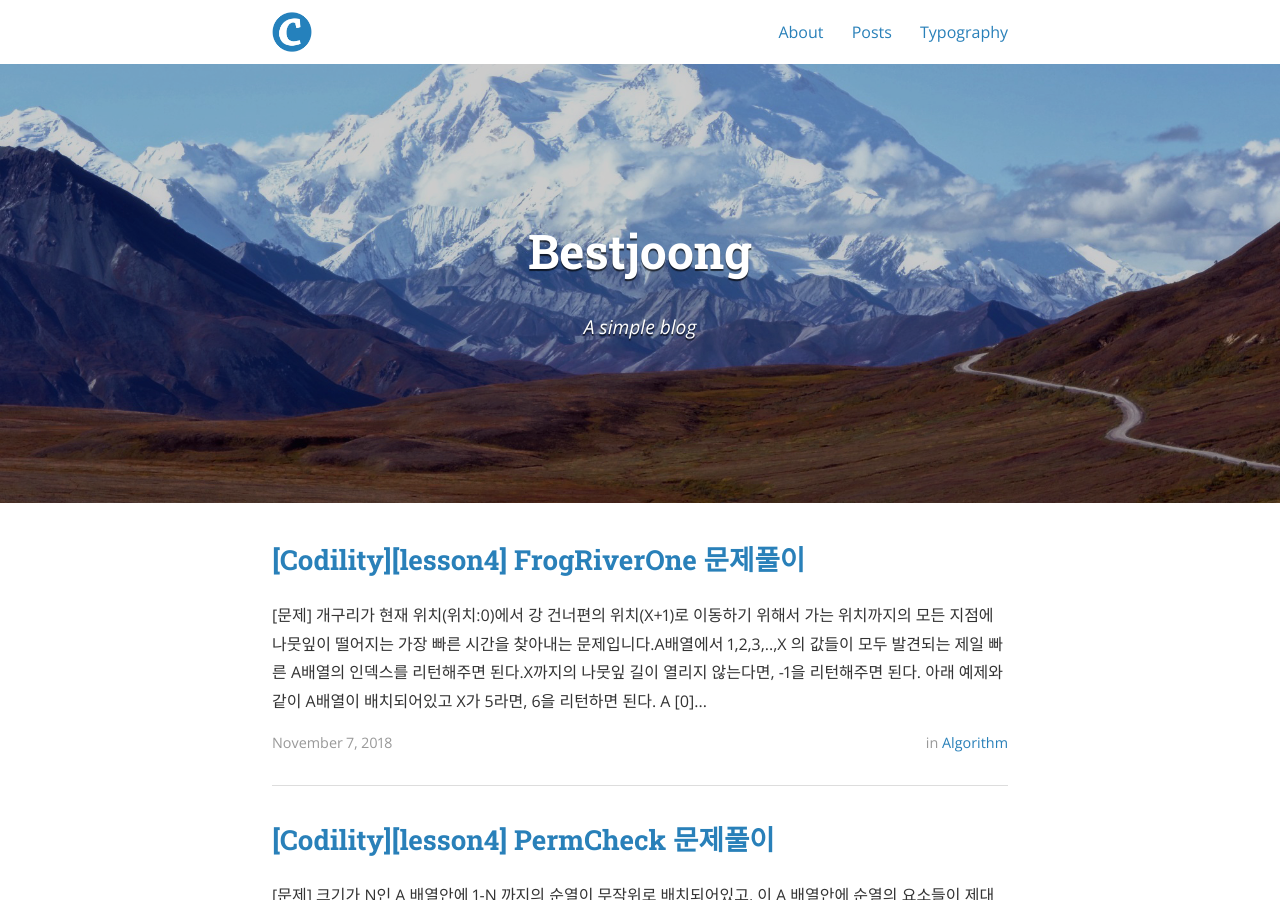
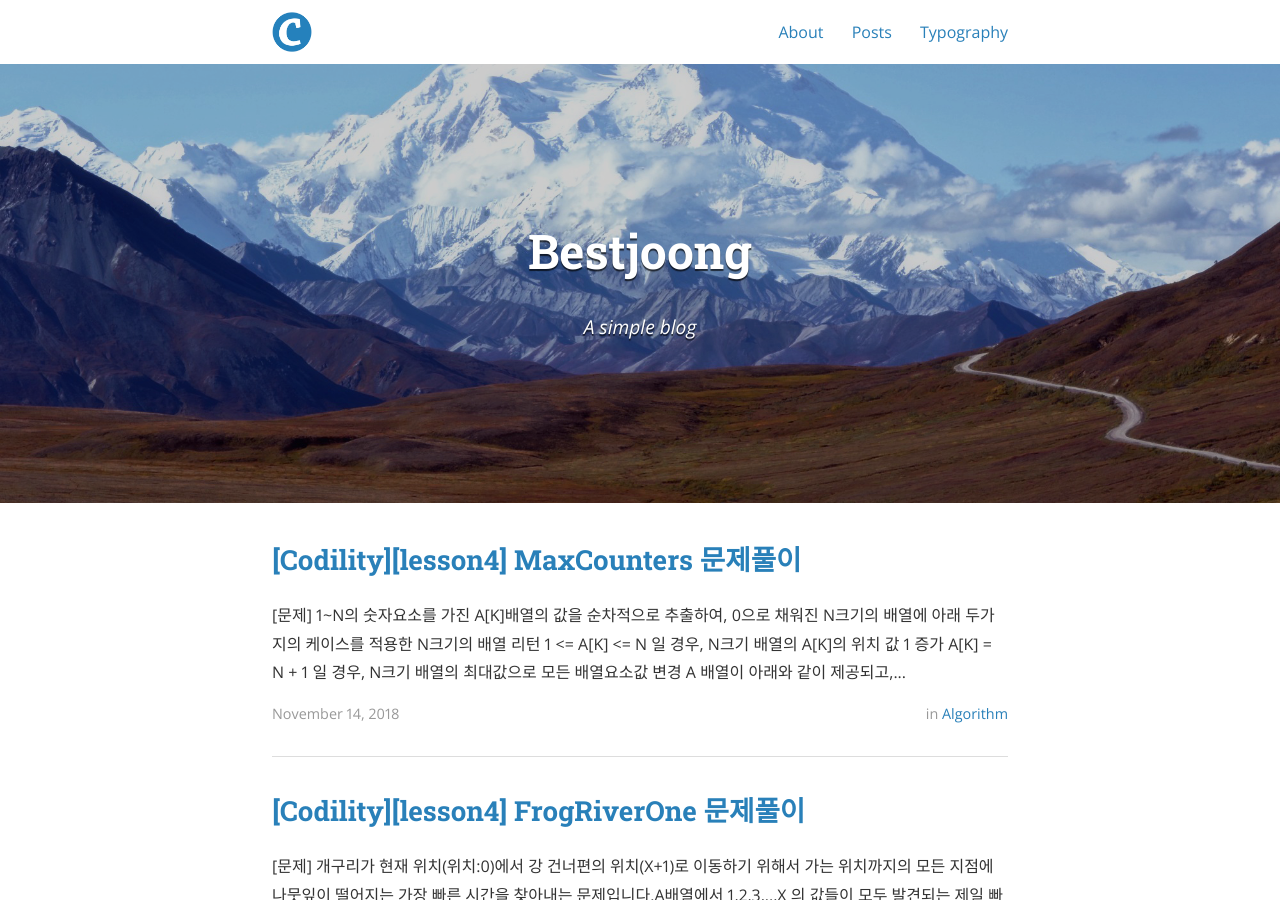
Before and after one commit to bestjoong/bestjoong.github.io, a Jekyll site: the page built from index.html, in a window 1280 px wide and 900 px high. Built offline with Jekyll 4.4.1, drawn with Linux system fonts in a browser that asks for light colours; nearby versions of some CDN libraries; the list of posts is cut into pages by our own code.

Commit message:
maxcounters posting

````diff
--- /dev/null
+++ b/_posts/2018-11-14-CodilityMaxCounters.markdown
@@ -0,0 +1,75 @@
+---
+layout: post
+title:  "[Codility][lesson4] MaxCounters 문제풀이"
+date:   2018-11-14 09:34:30 +0900
+author: Hyunjoong Kim
+categories: Algorithm
+tags: Codility
+---
+
+
+
+
+
+**[문제]**
+
+1~N의 숫자요소를 가진 A[K]배열의 값을 순차적으로 추출하여,
+
+0으로 채워진 N크기의 배열에 아래 두가지의 케이스를 적용한 N크기의 배열 리턴
+
+* 1 <= A[K] <= N 일 경우, N크기 배열의 A[K]의 위치 값 1 증가
+* A[K] = N + 1 일 경우, N크기 배열의 최대값으로 모든 배열요소값 변경
+
+```
+A 배열이 아래와 같이 제공되고, N = 5 일 경우,
+A[0] = 3
+A[1] = 4
+A[2] = 4
+A[3] = 6
+A[4] = 1
+A[5] = 4
+A[6] = 4
+
+아래와 같은 과정을 거쳐 배열의 최종 값을 리턴한다.
+(0, 0, 1, 0, 0)
+(0, 0, 1, 1, 0)
+(0, 0, 1, 2, 0)
+(2, 2, 2, 2, 2)
+(3, 2, 2, 2, 2)
+(3, 2, 2, 3, 2)
+(3, 2, 2, 4, 2) << return!!
+```
+
+
+
+[풀이]
+
+N크기의 배열을 counter[]로 정의1 <= A[K] <= N 인 경우,
+
+counter[A[K]]을 1증가시킨다.A[K] = N + 1 인 경우, counter[] 의 모든값을 최대값으로 변경해야하는데,
+
+이때마다 전체값을 모두 변경하면 성능이 현저히 떨어진다.
+
+
+
+그래서 아래와 같은 방법으로 문제를 해결하였다.
+
+
+
+A[K] = N + 1 인 경우, 추가로 counter의 최대값을 저장만 한 후,
+
+다음 A[K] 요소를 추출할때 counter[A[K]] 와 max값을 비교하여,
+
+max값이 더 크면, counter[A[K]]에 max + 1을 저장,
+
+counter[A[K]]값이 더 크면, counter[A[K]]++ 수행한다.
+
+마지막으로, max값으로 max값보다 작은 counter[]값들을 후처리해주면 된다.
+
+
+
+
+
+[문제](https://app.codility.com/programmers/lessons/4-counting_elements/frog_river_one/)
+
+[풀이 Code](https://github.com/bestjoong/codility/blob/master/src/main/java/codility/lesson/lesson4/FrogRiverOne.java)
````
Also changed, not shown: _posts/2018-11-07-CodilityFrogRiverOne.markdown (+9 -1 lines).
